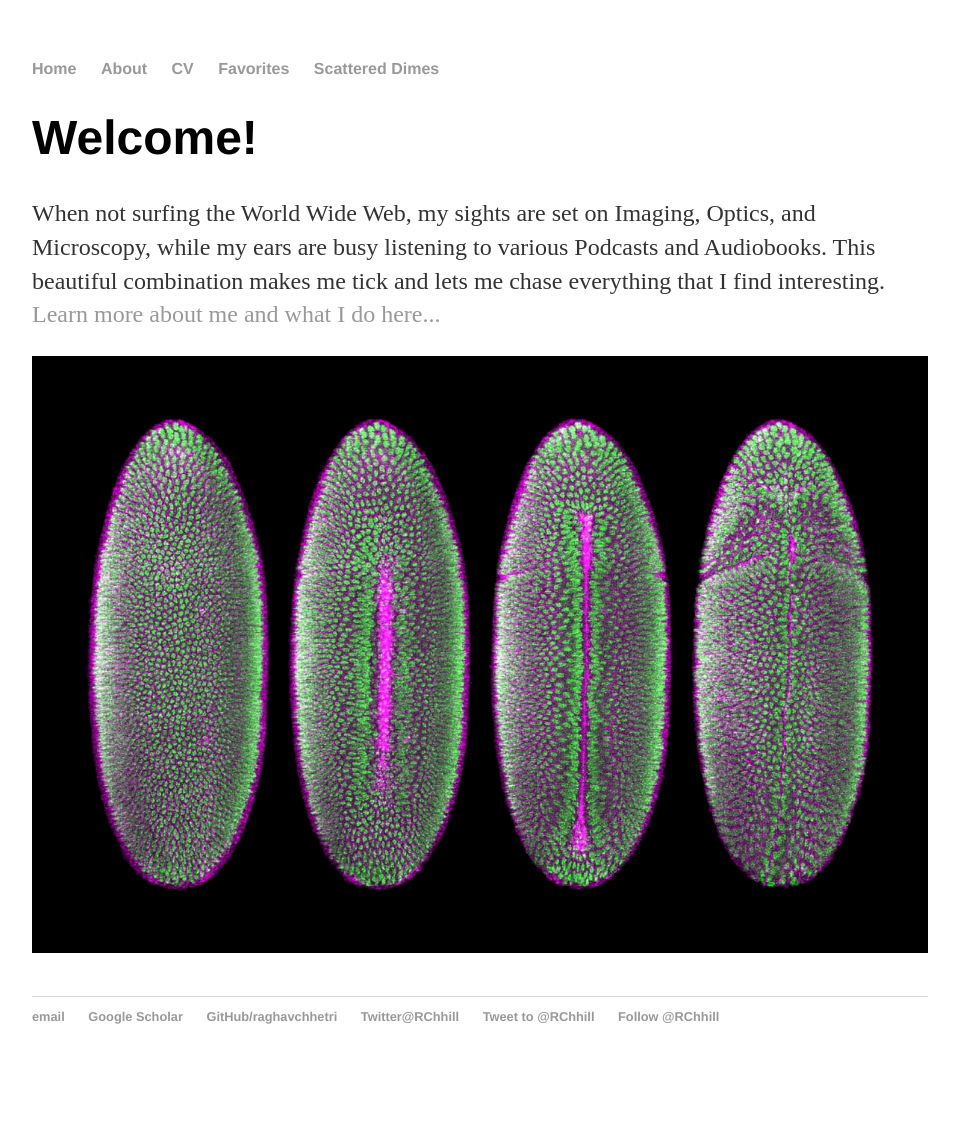
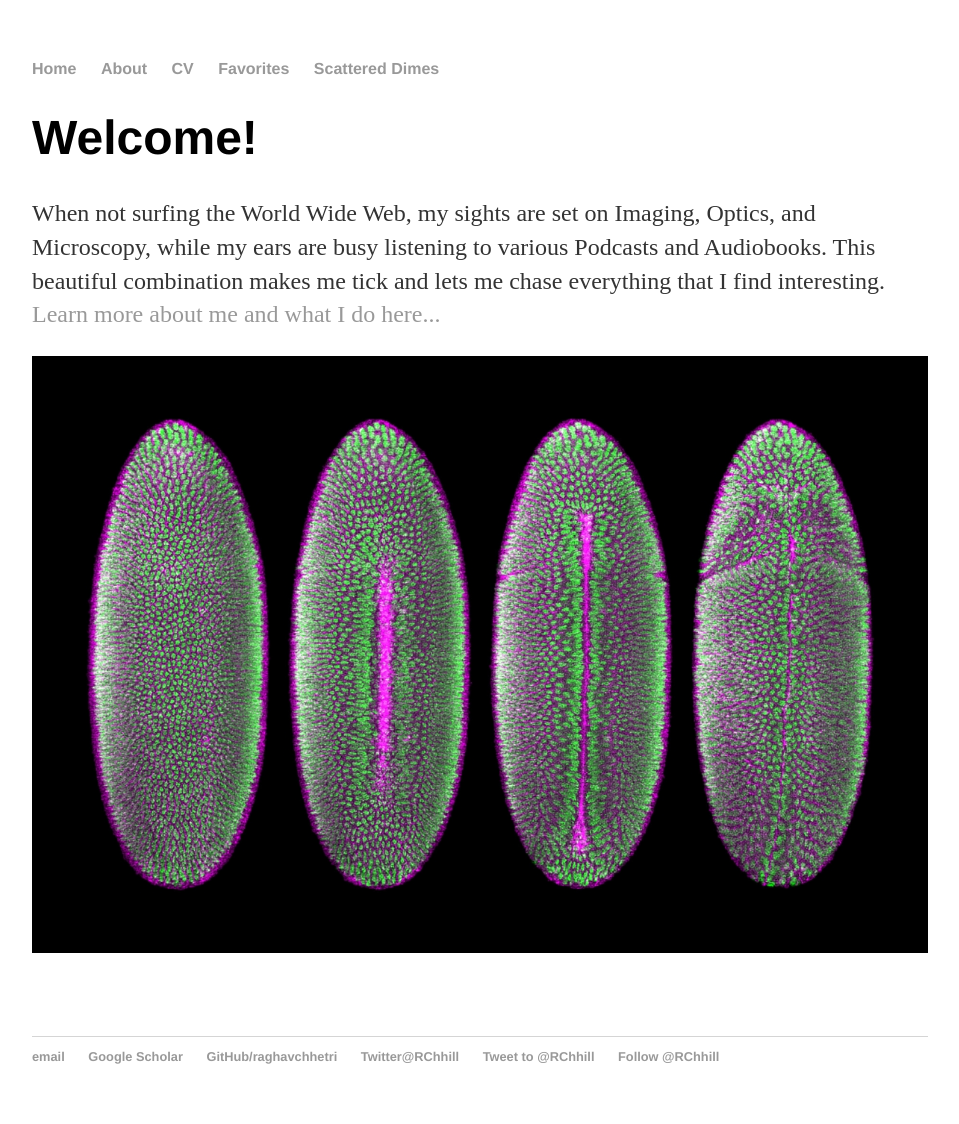
Before and after one commit to raghavchhetri/raghavchhetri.github.io, a Jekyll site: the page built from index.html, in a window 1280 px wide. Shown: the whole page, without its empty margins (160-1119 px from the left). Built offline with Jekyll 4.4.1, drawn with Linux system fonts in a browser that asks for light colours; comment, search, counter and statistics services are not loaded; before the commit the page ends 1084 px from its top, so only the background shows below that.

Commit message:
Update index.html

```diff
--- a/index.html
+++ b/index.html
@@ -9,6 +9,7 @@ title: Science is hard. It rocks though... Stay with it!
 		This beautiful combination makes me tick and lets me chase everything that I find interesting.
 		<a href="/about">Learn more about me and what I do here...</a></p>
 </div><!-- /.blurb -->
-<div style="height: 640px">
+
+<div style="height: 680px">
 	<img src="/about/DrosophilaDevelopment.jpg" alt="Development" style="max-height:100%; width:100%; object-fit:contain" class="inline"/>
 </div>
```
